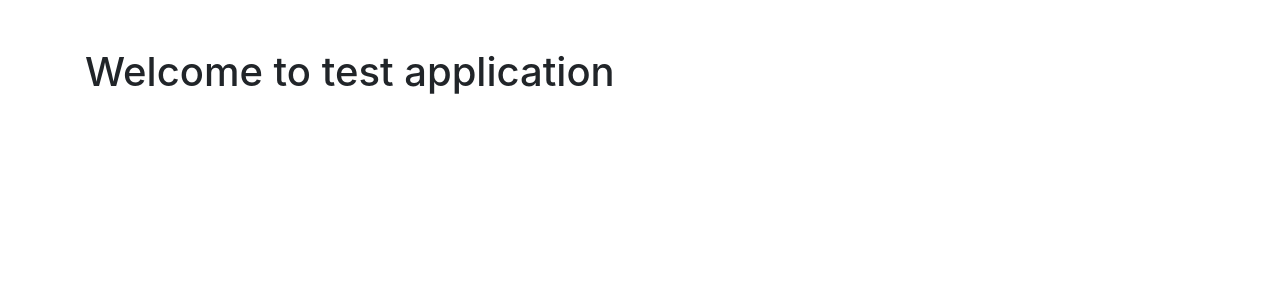
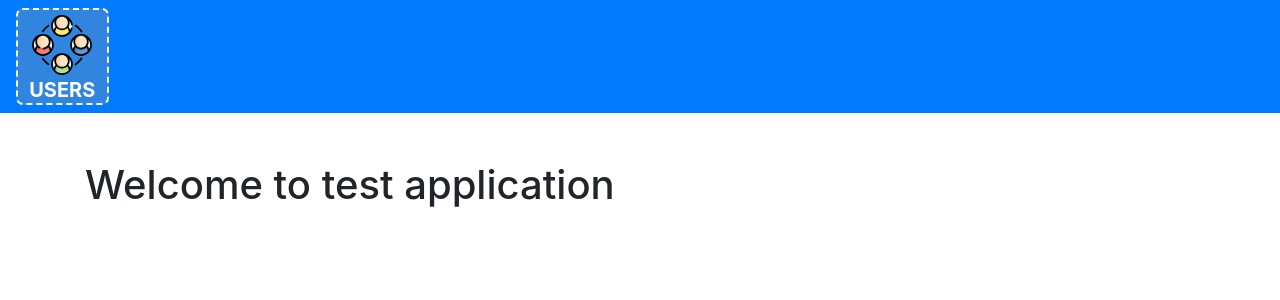
Before and after one commit to lysenko86/usersNextJs, a Next.js app: page / in a window 1280 px wide. Shown: the top 300 px of the page. Built offline with nearby package versions, Linux system fonts and the light colour scheme.

Commit message:
NavBar component

```diff
--- /dev/null
+++ b/components/NavBar/NavBar.module.scss
@@ -0,0 +1,37 @@
+.logo {
+	font-weight: bold;
+	border: 2px dashed #FFFF;
+	border-radius: 7px;
+	padding: 0.3rem 0.7rem 0.1rem;
+	background-color: #3285de;
+	margin: 0;
+	text-align: center;
+
+	&:hover {
+		cursor: pointer;
+		box-shadow: 0px 0px 10px 7px;
+		border-color: #3285de;
+		color: #fff;
+	}
+
+	a {
+		color: #fff;
+
+		&:hover {
+			text-decoration: none;
+		}
+	}
+
+	&__img {
+		height: 60px;
+
+		img {
+			height: 100%;
+		}
+	}
+
+	&__title {
+		padding-top: 3px;
+		line-height: 1.5rem;
+	}
+}
--- /dev/null
+++ b/components/NavBar/index.js
@@ -0,0 +1,26 @@
+import Link from 'next/link'
+import classNames from 'classnames'
+
+import styles from './NavBar.module.scss'
+
+const logoClasses = classNames({
+	'navbar-brand': true,
+	[styles.logo]: true
+})
+
+const NavBar = () => (
+	<nav className="navbar navbar-dark navbar-expand-lg bg-primary">
+		<div className="menu-container">
+			<div className={logoClasses}>
+				<Link href="/">
+					<a>
+						<div className={styles.logo__img}><img src="/group.svg" alt="Logo" /></div>
+						<div className={styles.logo__title}>USERS</div>
+					</a>
+				</Link>
+			</div>
+		</div>
+	</nav>
+)
+
+export default NavBar
--- a/pages/index.js
+++ b/pages/index.js
@@ -1,7 +1,9 @@
 import Head from '../components/Head'
+import NavBar from '../components/NavBar'
 
 const HomePage = () => (<>
 	<Head title="Home page" />
+	<NavBar />
 	<main className="container mt-5">
 		<h1>Welcome to test application</h1>
 	</main>
```
Also changed, not shown: public/group.svg (added).
